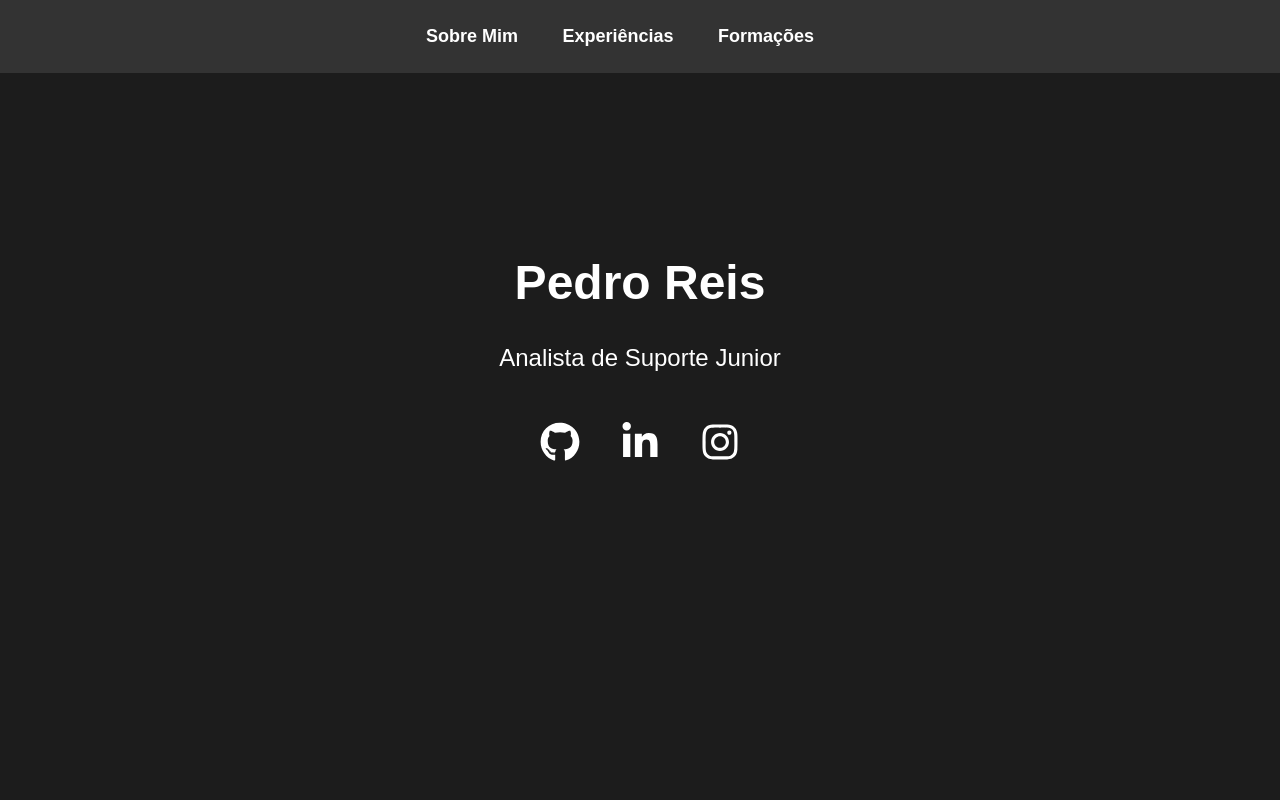
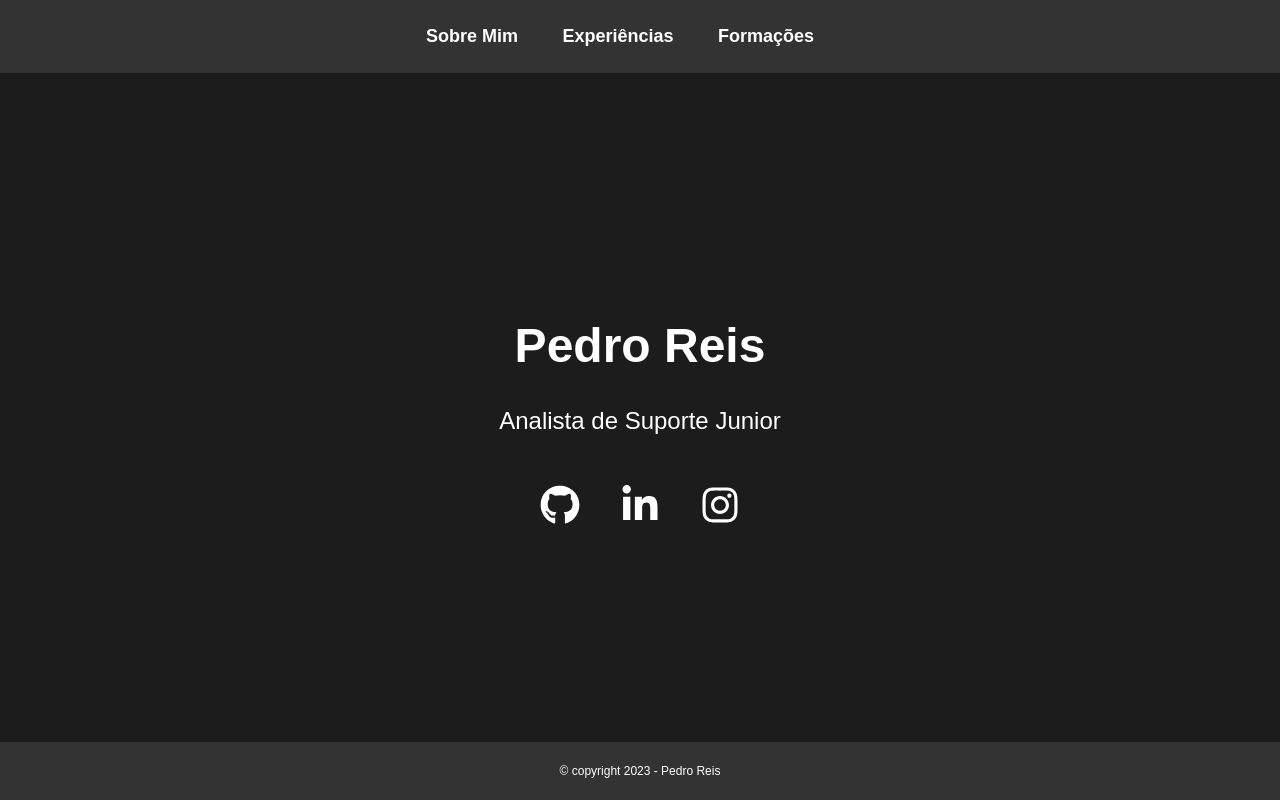
Before and after one commit to Pedro-Hc-Reis/pedro-hc-reis.github.io, a plain HTML site: page index.html in a window 1280 px wide. Drawn offline with Linux system fonts and the light colour scheme.

Commit message:
Incrementando rodapé

```diff
--- a/index.html
+++ b/index.html
@@ -1,13 +1,11 @@
 <!DOCTYPE html>
 <html lang="pt-BR">
-
 <head>
   <meta charset="UTF-8">
   <meta name="viewport" content="width=device-width, initial-scale=1.0">
   <link rel="stylesheet" href="style.css">
   <title>Portfólio</title>
 </head>
-
 <body>
   <header>
     <nav class="menu">
@@ -46,6 +44,9 @@
       </a>
     </div>
   </div>
+
+  <footer>
+    <p>© copyright 2023 - Pedro Reis</p>
+  </footer>
 </body>
-
 </html>
--- a/style.css
+++ b/style.css
@@ -34,15 +34,18 @@ body {
   font-family: Arial, sans-serif;
   background-color: #1c1c1c;
   color: #fff;
+  display: flex;
+  flex-direction: column;
+  min-height: 100vh; /* Definir altura mínima como 100% da altura da janela (viewport height) */
 }
 
 .container {
   text-align: center;
+  flex-grow: 1; /* Crescer para ocupar o espaço restante */
   display: flex;
   flex-direction: column;
   align-items: center;
   justify-content: center;
-  margin: 150px auto;
 }
 
 .nome {
@@ -116,3 +119,12 @@ body {
     font-size: 16px;
   }
 }
+
+/* Estilos para o rodapé */
+footer {
+  background-color: #333; /* Cor de fundo do rodapé */
+  color: #fff; /* Cor do texto no rodapé */
+  text-align: center; /* Alinhar o texto no centro do rodapé */
+  padding: 10px 0; /* Espaçamento interno no rodapé */
+  font-size: 12px; /* Tamanho da fonte para o rodapé */
+}
```
